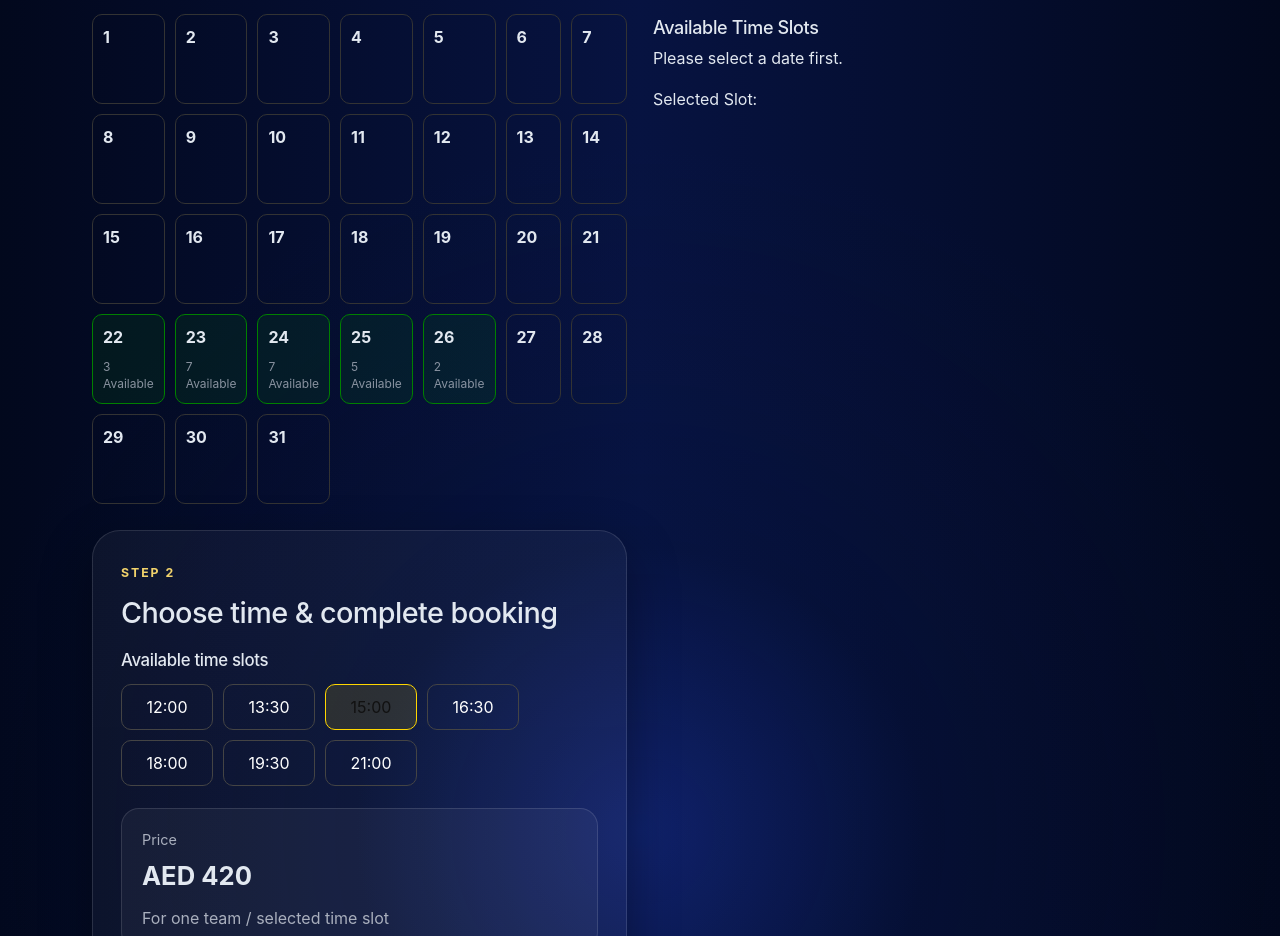
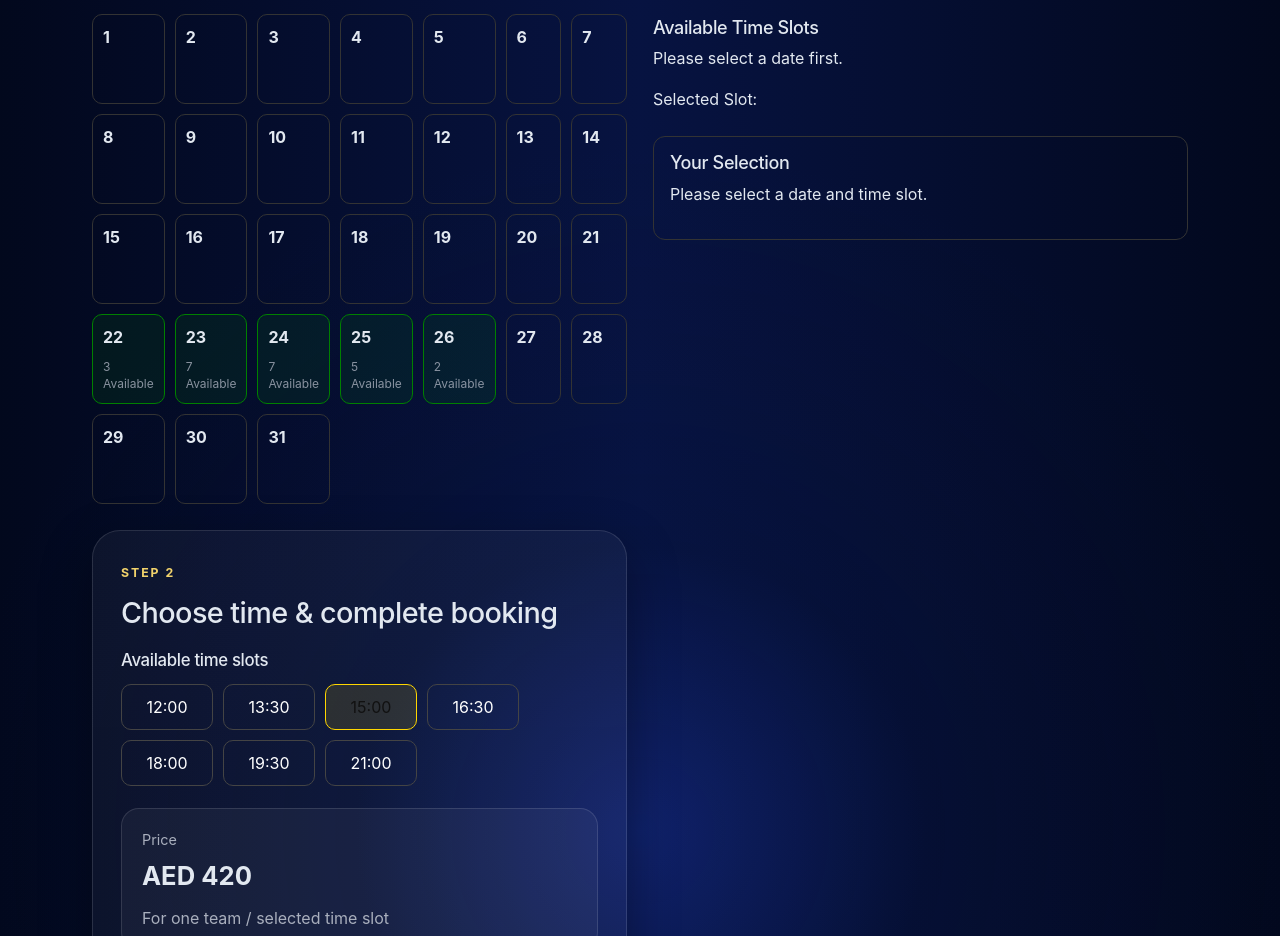
Before and after one commit to kiumars609/escape-finder, a React (Vite) app: page /room/1 in a window 1280 px wide. Shown: the part 960-1896 px from the top of the page. Built offline with nearby package versions, Linux system fonts and the light colour scheme.

Commit message:
Edit calendar

```diff
--- a/src/Pages/Room/Booking/Calendar/Calendar.jsx
+++ b/src/Pages/Room/Booking/Calendar/Calendar.jsx
@@ -132,6 +132,21 @@ export default function Calendar() {
         )}
 
         <p>Selected Slot: {selectedSlot}</p>
+
+        <div className="booking-summary">
+          <h3>Your Selection</h3>
+
+          {selectedDate && selectedSlot ? (
+            <p>
+              Date: {currentDate.toLocaleString("en-US", { month: "long" })}{" "}
+              {selectedDate}, {year}
+              <br />
+              Time: {selectedSlot}
+            </p>
+          ) : (
+            <p>Please select a date and time slot.</p>
+          )}
+        </div>
       </div>
       {/* <div className="calendar-card">
         <div className="section-head">
--- a/src/Pages/Room/style.css
+++ b/src/Pages/Room/style.css
@@ -745,3 +745,10 @@ textarea {
   border-color: gold;
   background: rgba(255, 215, 0, 0.12);
 }
+
+.booking-summary {
+  margin-top: 24px;
+  padding: 16px;
+  border: 1px solid #333;
+  border-radius: 12px;
+}
```
